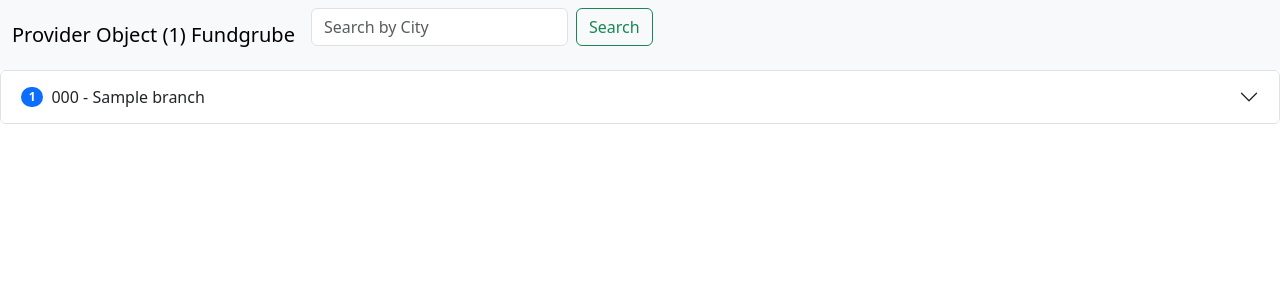
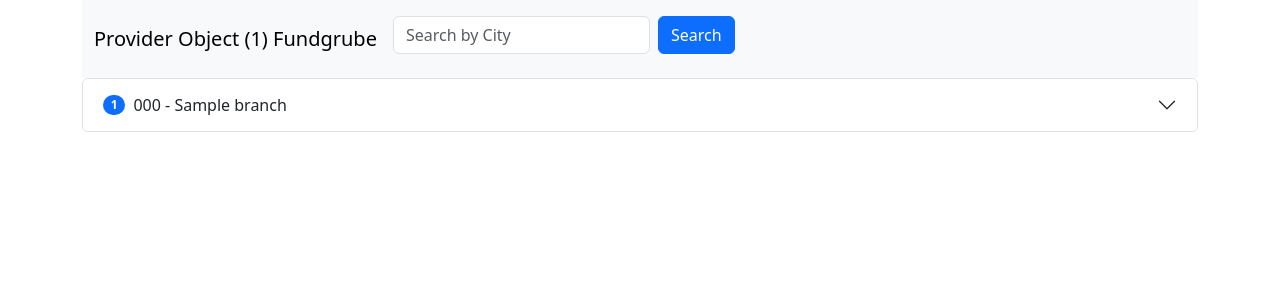
Before and after one commit to Michi0301/deals_notifier, a Django app: template deal_search/templates/deals/index.html in a window 1280 px wide. Shown: the top 300 px of the page. Run offline with Django 3.2, Linux system fonts and the light colour scheme; the template is opened without the code that fills it: values that come from a table or form of the project are taken from there, others are empty; tables that the repository leaves empty hold one stand-in row (values such as "Sample post"); parts of the project's set-up code (start-up, migrations or seed data) failed here and were passed over; some libraries are stand-ins or nearby versions.

Commit message:
Improves markup.

```diff
--- a/deal_search/templates/deals/index.html
+++ b/deal_search/templates/deals/index.html
@@ -3,6 +3,7 @@
 {% bootstrap_css %}
 {% bootstrap_javascript %}
 
+<div class="container-md">
   <nav class="navbar navbar-expand-lg bg-body-tertiary">
     <div class="container-fluid">
       <a class="navbar-brand" href="/deals/{{provider}}">{{provider|title}} Fundgrube</a>
@@ -11,9 +12,9 @@
       </button>
       <div class="collapse navbar-collapse" id="navbarSupportedContent">
         <ul class="navbar-nav me-auto mb-2 mb-lg-0">
-      <form class="d-flex" role="search" action="/deals/{{provider}}">
+        <form class="d-flex mt-2" role="search" action="/deals/{{provider}}">
           <input class="form-control me-2" type="search" placeholder="Search by City" aria-label="Search" name="city">
-        <button class="btn btn-outline-success" type="submit">Search</button>
+          <button class="btn btn-primary" type="submit">Search</button>
         </form>
       </div>
     </div>
@@ -58,7 +59,7 @@
 
   {% if branches.has_other_pages %}
     <nav aria-label="Page navigation example">
-    <ul class="pagination">
+      <ul class="pagination mt-4 position-absolute start-50 translate-middle">
         {% if branches.has_previous %}
           <li class="page-item">
             <a class="page-link" href="?page={{ branches.previous_page_number }}" aria-label="Previous">
@@ -89,3 +90,4 @@
       </ul>
     </nav>
   {% endif %}
+</div>
```
Lines whose indentation alone changed are shown as unchanged.
